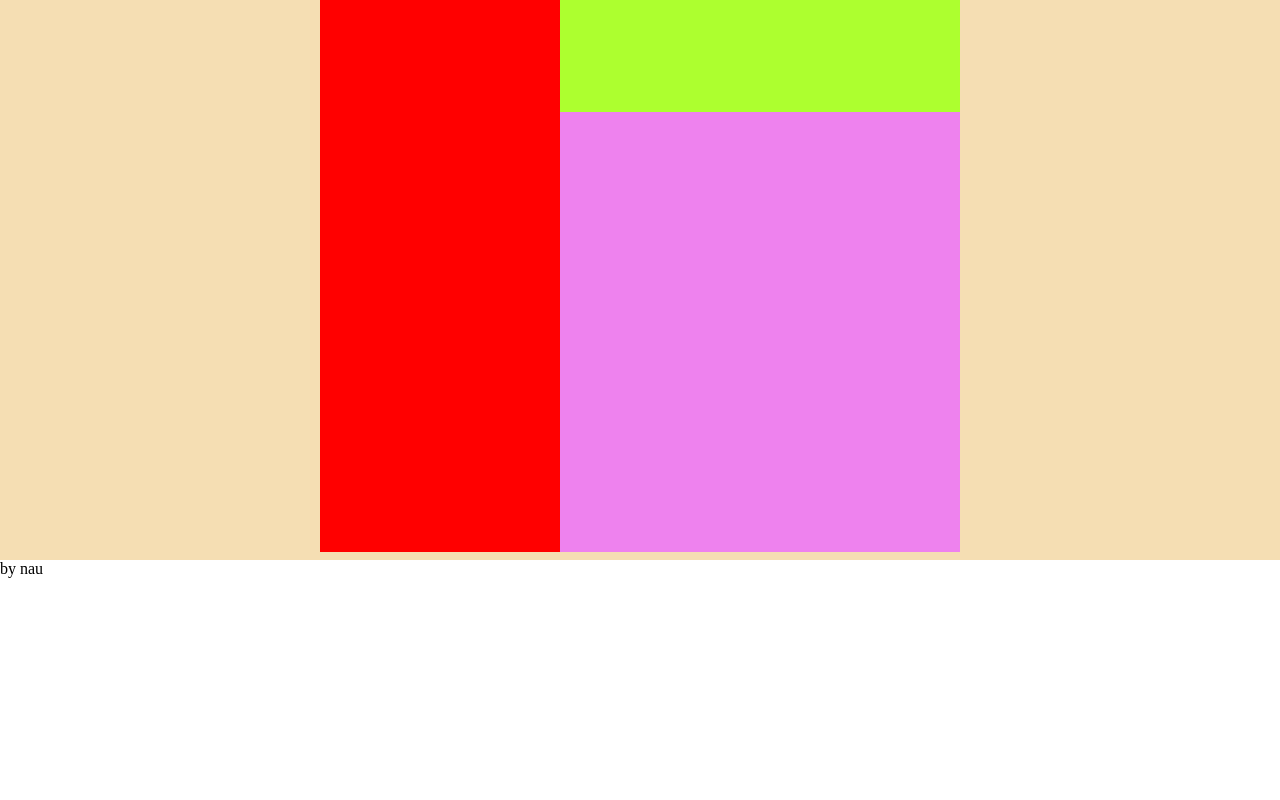
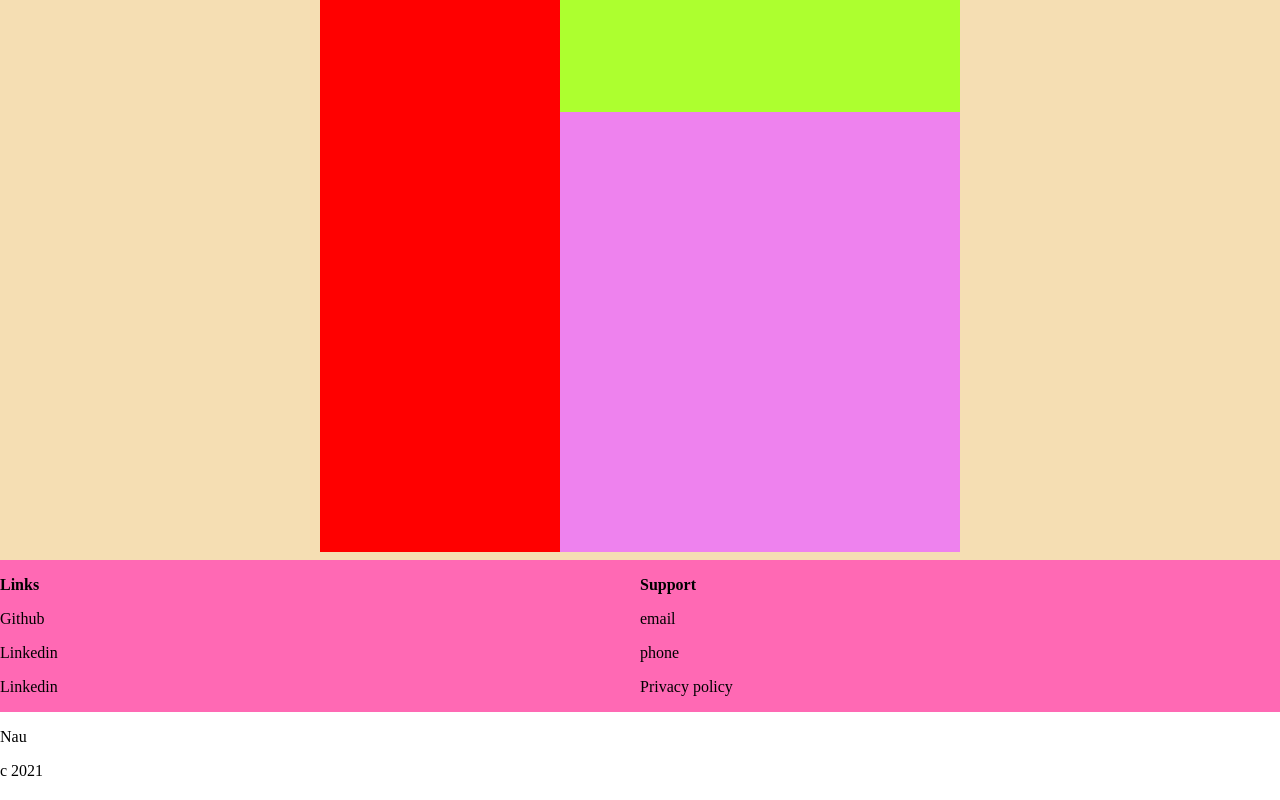
Before and after one commit to NauzetAduen/portfolio, a Next.js app: page / in a window 1280 px wide. Shown: the part 1840-2640 px from the top of the page. Built offline with nearby package versions, Linux system fonts and the light colour scheme; a web font is replaced by a local one.

Commit message:
ADD basic footer

```diff
--- a/components/Footer.jsx
+++ b/components/Footer.jsx
@@ -1,3 +1,26 @@
+import styles from "../styles/Footer.module.scss";
+
 export default function Footer() {
-  return <div>by nau</div>;
+  return (
+    <>
+      <div className={styles.footer}>
+        <div>
+          <p className={styles.footerTitle}>Links</p>
+          <p>Github</p>
+          <p>Linkedin</p>
+          <p>Linkedin</p>
+        </div>
+        <div>
+          <p className={styles.footerTitle}> Support </p>
+          <p> email </p>
+          <p> phone </p>
+          <p> Privacy policy</p>
+        </div>
+      </div>
+      <div>
+        <p>Nau</p>
+        <p>c 2021</p>
+      </div>
+    </>
+  );
 }
--- /dev/null
+++ b/styles/Footer.module.scss
@@ -0,0 +1,9 @@
+.footer {
+  background-color: hotpink;
+  display: grid;
+  grid-template-columns: 1fr 1fr;
+}
+
+.footerTitle {
+  font-weight: 700;
+}
```
